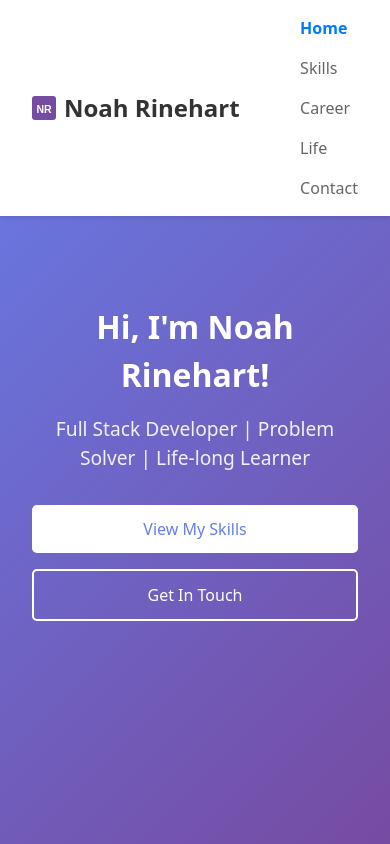
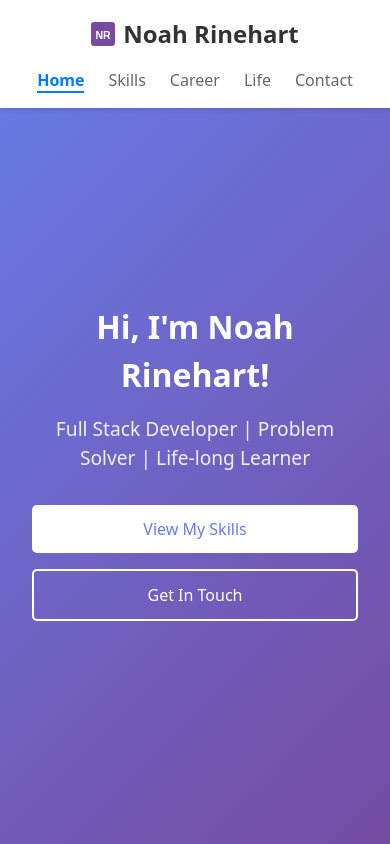
Before and after one commit to noahrinehart/nrinehart.com, a React (Vite) app: page / in a window 390 px wide. Built offline with nearby package versions, Linux system fonts and the light colour scheme.

Commit message:
Add underline

```diff
--- a/src/App.css
+++ b/src/App.css
@@ -72,12 +72,17 @@ html {
 .nav-link.active {
   color: #007bff;
   font-weight: 600;
+  border-bottom: 2px solid #007bff;
 }
 
 /* Responsive Design */
 @media (max-width: 768px) {
-  .nav-menu {
+  .nav-container {
     flex-direction: column;
     gap: 1rem;
   }
+
+  .nav-menu {
+    gap: 1.5rem;
+  }
 }
```
